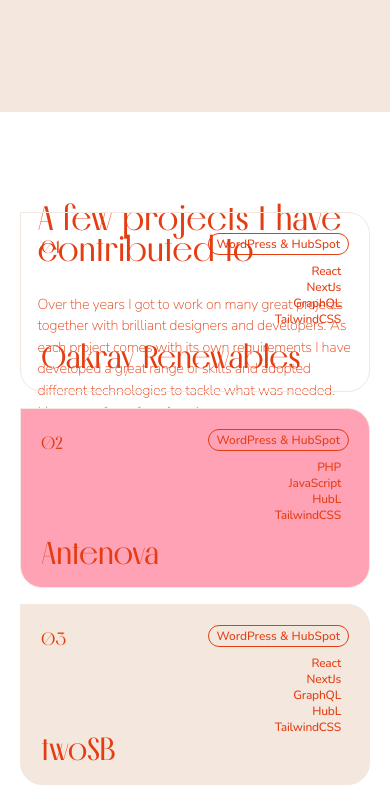
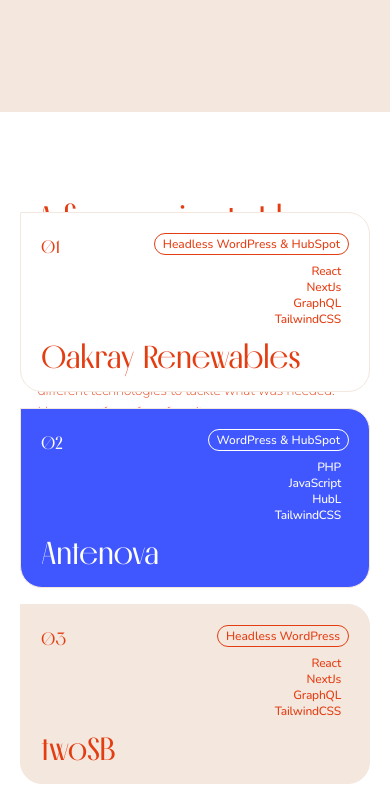
Before and after one commit to jenvdr/portfolio, a Next.js app: page / in a window 390 px wide. Shown: the part 1156-1955 px from the top of the page. Built offline with nearby package versions, Linux system fonts and the light colour scheme.

Commit message:
chore: removal of commented out code and other cleanup tasks

```diff
--- a/components/projectCard.jsx
+++ b/components/projectCard.jsx
@@ -30,25 +30,25 @@
     }, []);
 
     return (
-        <Link test={itemWidth} ref={projectCardRef} href={project.link} target="_blank" data-order={order} key={project.key} data-width={itemWidth == 'lg:w-[40%]' ? 'small' : 'large'} className={cn(`group/parent peer min-h-[180px] lg:h-[325px] w-full md:w-[50%] ${itemWidth} data-[width=small]:hover:lg:w-[60%] data-[width=large]:peer-hover:lg:w-[40%] transition-all duration-500 ease-in-out flex justify-center items-center`, className)}>
-            <div className={`fade-in relative h-full w-full rounded-[22px] rounded-tl-none border-[1px] border-white-off overflow-hidden bg-[${project.color}]`}>
+        <Link data-color={project.color} test={itemWidth} ref={projectCardRef} href={project.link} target="_blank" data-order={order} key={project.key} data-width={itemWidth == 'lg:w-[40%]' ? 'small' : 'large'} className={cn(`group/parent peer min-h-[180px] lg:h-[325px] w-full md:w-[50%] ${itemWidth} data-[width=small]:hover:lg:w-[60%] data-[width=large]:peer-hover:lg:w-[40%] transition-all duration-500 ease-in-out flex justify-center items-center`, className)}>
+            <div className={`fade-in relative h-full w-full rounded-[22px] rounded-tl-none border-[1px] border-white-off overflow-hidden bg-${project.color}`}>
                 <div className={`h-full flex flex-col justify-between w-full p-5 lg:p-7`}>
-                    <Prose className='max-w-none flex justify-between prose-ul:list-none prose-ul:p-0 prose-ul:m-0 prose-li:m-0 prose-li:max-md:text-xs  prose-li:lg:text-sm prose-li:p-0 text-red prose-li:font-medium'>
-                        <span className='group-hover/parent:-translate-y-[calc(100%+50px)] group-hover/parent:-scale-y-100 transition-transform duration-500 ease-out text-red text-lg lg:text-2xl font-primary'>{indexVis}</span>
-                        <svg className='absolute right-7 top-7 -scale-y-100 -translate-y-[calc(100%+50px)] group-hover/parent:translate-y-0 group-hover/parent:scale-y-100 transition-transform duration-500 ease-in-out max-w-6 max-h-6 stroke-red' width="114" height="88" viewBox="0 0 114 88" fill="none" xmlns="http://www.w3.org/2000/svg">
+                    <Prose className='max-w-none flex justify-between prose-ul:list-none prose-ul:p-0 prose-ul:m-0 prose-li:m-0 prose-li:max-md:text-xs  prose-li:lg:text-sm prose-li:p-0 text-red group-data-[color=blue]/parent:text-white prose-li:font-medium'>
+                        <span className='group-hover/parent:-translate-y-[calc(100%+50px)] group-hover/parent:-scale-y-100 transition-transform duration-500 ease-out text-lg lg:text-2xl font-primary'>{indexVis}</span>
+                        <svg className='absolute right-7 top-7 -scale-y-100 -translate-y-[calc(100%+50px)] group-hover/parent:translate-y-0 group-hover/parent:scale-y-100 transition-transform duration-500 ease-in-out max-w-6 max-h-6 group-data-[color=blue]/parent:stroke-white stroke-red' width="114" height="88" viewBox="0 0 114 88" fill="none" xmlns="http://www.w3.org/2000/svg">
                             <path d="M51.5 12H4V76C4 80.4183 7.58172 84 12 84H91C95.4183 84 99 80.4183 99 76V48" strokeWidth="8" strokeLinecap="round"/>
                             <path d="M35 59L110 4M110 4H71.5964M110 4V39.4545" strokeWidth="8" strokeLinecap="round" strokeLinejoin="round"/>
                         </svg>
                         <div className="flex flex-col justify-end items-end gap-2 group-hover/parent:-translate-y-[calc(100%+50px)] group-hover/parent:-scale-y-100 transition-transform duration-500 ease-out text-right">
-                            <span className="border border-red text-red px-2 py-1 rounded-full text-xs lg:text-sm leading-[1]">{project.cms}</span>
+                            <span className="border group-data-[color=blue]/parent:border-white border-red text-red group-data-[color=blue]/parent:text-white px-2 py-1 rounded-full text-xs lg:text-sm leading-[1]">{project.cms}</span>
                             <ul className='!px-2'>{project.technologies?.map((technology, x) => <li key={x}>{technology}</li>)}</ul>
                         </div>
                     </Prose>
                     <Prose className="">
-                        <h3 className='group-hover/parent:lg:translate-y-[calc(100%+50px)] group-hover/parent:lg:-scale-y-100 transition-transform duration-500 ease-out text-red display font-medium !leading-[.9] !mb-0'>{project.name}</h3>
+                        <h3 className='group-hover/parent:lg:translate-y-[calc(100%+50px)] group-hover/parent:lg:-scale-y-100 transition-transform duration-500 ease-out text-red group-data-[color=blue]/parent:text-white display font-medium !leading-[.9] !mb-0'>{project.name}</h3>
                     </Prose>
                 </div>
-                <div className='p-2 whitespace-nowrap absolute bottom-0 left-0 right-0 text-red text-[90px] leading-[.9em] font-primary -scale-y-100 translate-y-[calc(100%+20px)] group-hover/parent:lg:translate-y-0 group-hover/parent:lg:scale-y-100 transition-transform duration-500 ease-in-out'>{project.name}</div>
+                <div className='p-2 whitespace-nowrap absolute bottom-0 left-0 right-0 text-red group-data-[color=blue]/parent:text-white text-[90px] leading-[.9em] font-primary -scale-y-100 translate-y-[calc(100%+20px)] group-hover/parent:lg:translate-y-0 group-hover/parent:lg:scale-y-100 transition-transform duration-500 ease-in-out'>{project.name}</div>
             </div>
         </Link>
     )
--- a/lib/gsap.ts
+++ b/lib/gsap.ts
@@ -1,5 +1,3 @@
-// src/lib/gsap/index.tsx
-
 import gsap from "gsap";
 import { CustomEase } from "gsap/dist/CustomEase";
 import { ScrollTrigger } from "gsap/dist/ScrollTrigger";
@@ -24,19 +22,16 @@
 const FADEDISTANCE = 100;
 const EASE = CustomEase.create("custom", "M0,0 C0.35,0.86 0.9,1 1,1 ");
 
-// Configuring GSAP with custom settings that aren't Tween-specific
 gsap.config({
   autoSleep: 60,
   nullTargetWarn: false,
 });
 
-// Setting default animation properties that should be inherited by ALL tweens
 gsap.defaults({
   duration: DURATION,
   ease: "power2.out",
 });
 
-// Once the desired configurations are set, we simply export what we need to work with in the future.
 export {
   DURATION,
   EASE,
--- a/lib/projects.json
+++ b/lib/projects.json
@@ -3,16 +3,16 @@
         "key": "oakray",
         "name": "Oakray Renewables",
         "link": "https://www.oakrayrenewables.co.uk/",
-        "color": "#fff",
+        "color": "white",
         "image": "/assets/oakray.png",
-        "cms": ["WordPress & HubSpot"],
+        "cms": ["Headless WordPress & HubSpot"],
         "technologies": ["React", "NextJs", "GraphQL", "TailwindCSS"]
     },
     {
         "key": "antenova",
         "name": "Antenova",
         "link": "https://www.antenova.com/",
-        "color": "#FFA2B6",
+        "color": "blue",
         "image": "/assets/antenova.png",
         "cms": ["WordPress & HubSpot"],
         "technologies": ["PHP", "JavaScript", "HubL", "TailwindCSS"]
@@ -21,16 +21,16 @@
         "key": "2sb",
         "name": "twoSB",
         "link": "https://www.2sb.co.uk/",
-        "color": "#f3e7de",
+        "color": "white-off",
         "image": "/assets/2sb.png",
-         "cms": ["WordPress & HubSpot"],
-         "technologies": ["React", "NextJs", "GraphQL", "HubL", "TailwindCSS"]
+         "cms": ["Headless WordPress"],
+         "technologies": ["React", "NextJs", "GraphQL", "TailwindCSS"]
     },
     {
         "key": "gsmasdg",
         "name": "GSMA SDG Report '24",
         "link": "https://www.gsma.com/solutions-and-impact/connectivity-for-good/external-affairs/2024-mobile-industry-impact-report-sustainable-development-goals/",
-        "color": "#fff",
+        "color": "white",
         "image": "",
          "cms": ["WordPress"],
          "technologies": ["PHP", "JavaScript", "TailwindCSS", "Custom Gutenberg blocks"]
@@ -40,7 +40,7 @@
         "name": "DM Systems Shop",
         "description": "Lorem ipsum dolor sit amet, consectetur adipiscing elit.",
         "link": "https://fieldsense.dplusm.co.uk/",
-        "color": "#FFA2B6",
+        "color": "blue",
         "image": "/assets/dmsystems.png",
          "cms": ["Shopify"],
          "technologies": ["Liquid", "JavaScript", "SEO"]
@@ -50,7 +50,7 @@
         "name": "Alicorn",
         "description": "Lorem ipsum dolor sit amet, consectetur adipiscing elit.",
         "link": "https://www.google.com/",
-        "color": "#fff",
+        "color": "white",
         "image": "/assets/alicorn.png",
          "cms": ["WordPress & HubSpot"],
          "technologies": ["React", "NextJs", "GraphQL", "HubL", "TailwindCSS"]
@@ -60,7 +60,7 @@
         "name": "Kapow Primary",
         "description": "Lorem ipsum dolor sit amet, consectetur adipiscing elit.",
         "link": "https://www.kapowprimary.com/",
-        "color": "#fff",
+        "color": "white",
         "image": "/assets/kapow.png",
          "cms": ["WordPress"],
          "technologies": ["PHP", "JavaScript", "jQuery", "SCSS"]
@@ -70,7 +70,7 @@
         "name": "Epik",
         "description": "Lorem ipsum dolor sit amet, consectetur adipiscing elit.",
         "link": "https://www.google.com/",
-        "color": "#fff",
+        "color": "white",
         "image": "/assets/epik.png",
          "cms": ["WordPress"],
          "technologies": ["PHP", "JavaScript", "jQuery", "SCSS"]
@@ -80,7 +80,7 @@
         "name": "SheSays",
         "description": "Lorem ipsum dolor sit amet, consectetur adipiscing elit.",
         "link": "https://www.google.com/",
-        "color": "#f3e7de",
+        "color": "white-off",
         "image": "/assets/weareshesays.png",
          "cms": ["WordPress"],
          "technologies": ["PHP", "JavaScript", "jQuery", "SCSS"]
--- a/lib/sectionContext.jsx
+++ b/lib/sectionContext.jsx
@@ -3,11 +3,9 @@
 const SectionContext = createContext({});
 
 export const SectionProvider = ({ children }) => {
-  // An object to store refs for multiple sections, initialized with empty refs
   const sectionsRef = useRef({
     footer: null,
     contact: null,
-    // Add more sections here as needed
   });
 
   return (
@@ -17,11 +15,10 @@
   );
 };
 
-// Hook to access a specific section ref
 export const useSection = (sectionName) => {
   const sectionsRef = useContext(SectionContext);
   if (!sectionsRef.current[sectionName]) {
-    sectionsRef.current[sectionName] = React.createRef(); // Create a new ref if it doesn't exist
+    sectionsRef.current[sectionName] = React.createRef();
   }
   return sectionsRef.current[sectionName];
 };
--- a/lib/utils.tsx
+++ b/lib/utils.tsx
@@ -1,7 +1,7 @@
+import gsap from "gsap";
 import { useEffect, useLayoutEffect } from "react";
 import { twMerge } from "tailwind-merge";
 import { clsx, type ClassValue } from "clsx";
-import gsap from "gsap";
 import { ScrollTrigger } from "gsap/dist/ScrollTrigger";
 import { ScrollToPlugin } from "gsap/dist/ScrollToPlugin";
 import { MotionPathPlugin } from "gsap/dist/MotionPathPlugin";
--- a/modules/Header.jsx
+++ b/modules/Header.jsx
@@ -1,3 +1,4 @@
+// Empty module used to set up tailwind config
 import { useEffect } from 'react';
 import Container from '@components/layout/container';
 import Prose from '@components/layout/prose';
@@ -11,7 +12,7 @@
 export default function Header({ title }) {
   useEffect(() => {
     gsap.to('.box', {
-      scrollTrigger: '.box', // start the animation when ".box" enters the viewport
+      scrollTrigger: '.box',
       y: 0
     });
   }, []);
--- a/modules/Hello.jsx
+++ b/modules/Hello.jsx
@@ -14,7 +14,7 @@
 
         const setupAnimation = () => {
             if (timeline) {
-                timeline.kill(); // Clear any existing timeline to avoid duplication
+                timeline.kill();
             }
 
             timeline = gsap.timeline({ paused: true });
@@ -97,7 +97,7 @@
                             </Prose>
                             <Prose className={`mt-8 fadein`}>
                                 <p className=' text-red translate-x-1/4 fade-in-content'>
-                                    Hey, thanks for stopping by! I'm a web developer from Germany based in the UK currently. I love creating beautiful, responsive websites that are easy to use and look great on any device.
+                                    Hey, thanks for stopping by! I'm a web developer from Germany based in London. I love creating beautiful, responsive websites that are easy to use and look great on any device.
                                 </p>
                             </Prose>
                         </div>
--- a/tailwind.config.js
+++ b/tailwind.config.js
@@ -23,6 +23,9 @@
     "bg-[#D6536D]",
     "bg-[#E43D12]",
     "bg-[#f3e7de]",
+    "bg-white",
+    "bg-white-off",
+    "bg-blue"
   ],
   theme: {
     colors: {
@@ -39,6 +42,9 @@
       },
       yellow: {
             DEFAULT: "#EFB11D",
+      },
+      blue: {
+        DEFAULT: "rgba(64, 87, 255, 1)",
       },
       black: {
             DEFAULT: "#000000",
```
Also changed, not shown: modules/Contact.jsx (deleted, +0 -41 lines), modules/Footer.jsx (+7 -8 lines), modules/Navigation.jsx (+4 -20 lines), pages/index.js (+2 -5 lines), 2 other files (tests, documents, lock files or other folders).
